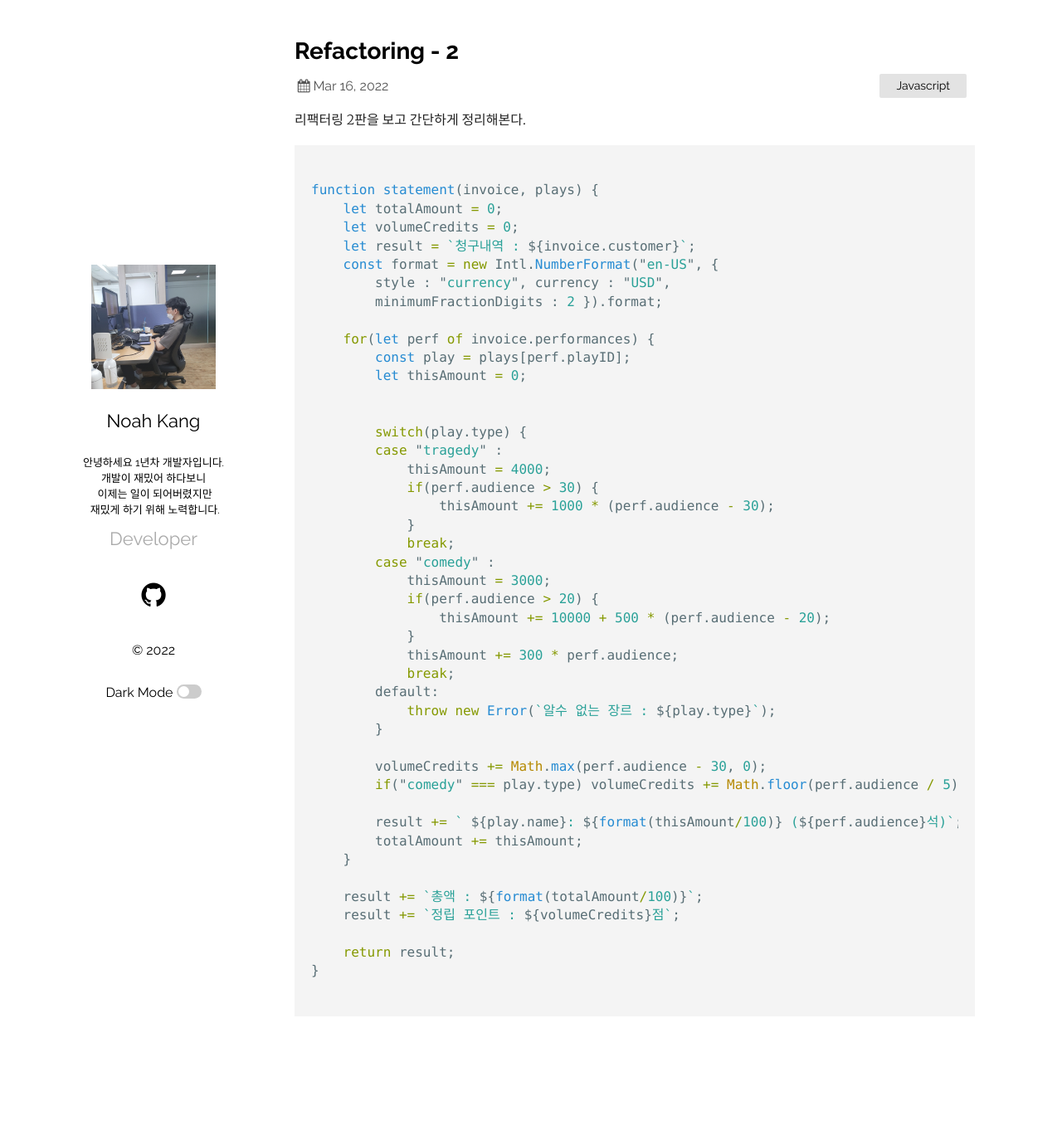
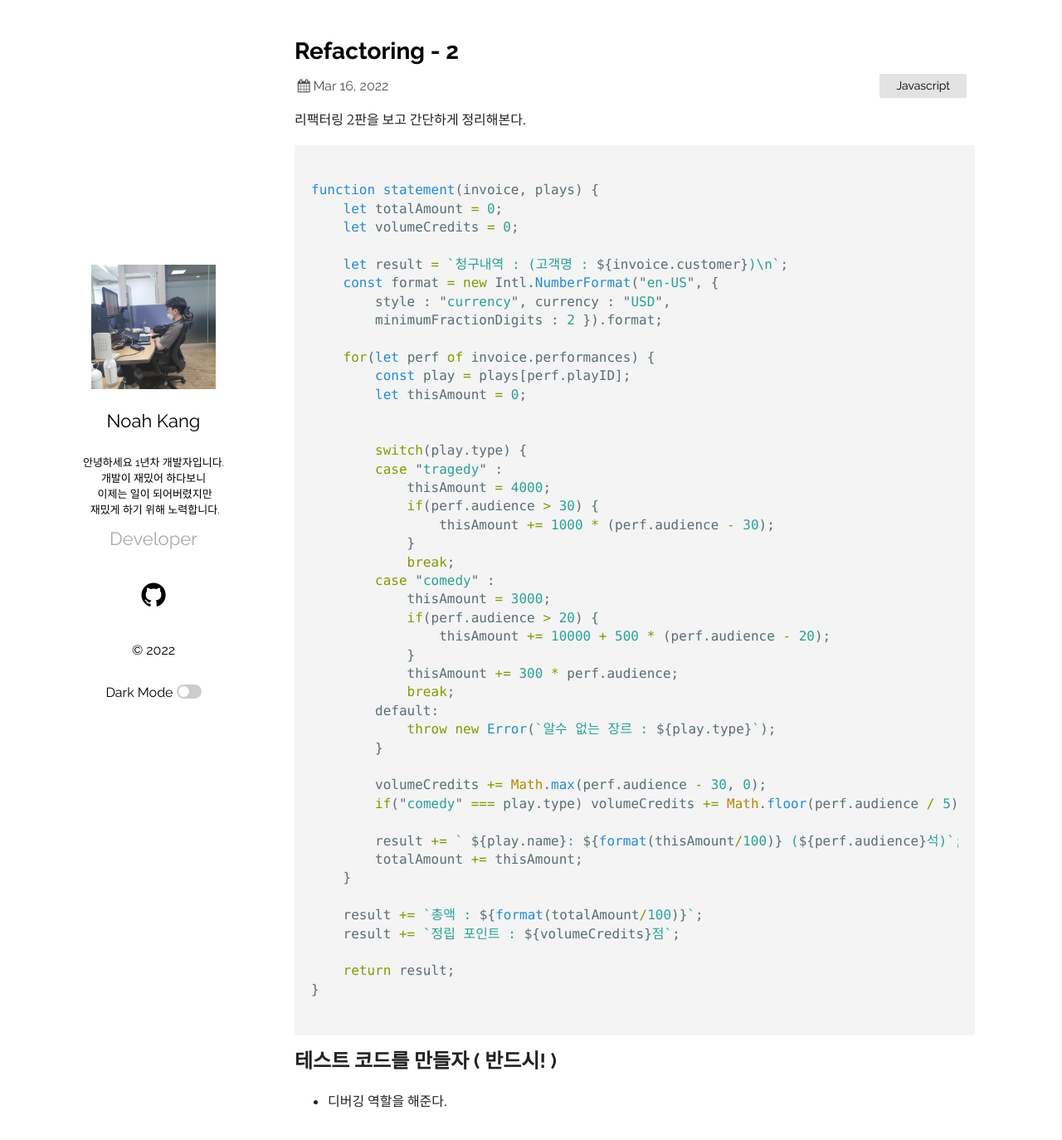
Before and after one commit to Knoa0405/Knoa0405.github.io, a Jekyll site: the page built from _posts/2022-03-16-refactoring.markdown, in a window 1280 px wide and 1387 px high. Shown: the top 1374 px of the window at 83% size. Built offline with Jekyll 4.4.1, drawn with Linux system fonts in a browser that asks for light colours.

Commit message:
update post in refactoring

````diff
--- a/_posts/2022-03-16-refactoring.markdown
+++ b/_posts/2022-03-16-refactoring.markdown
@@ -10,7 +10,8 @@ categories: Javascript
 function statement(invoice, plays) {
     let totalAmount = 0;
     let volumeCredits = 0;
-    let result = `청구내역 : ${invoice.customer}`;
+
+    let result = `청구내역 : (고객명 : ${invoice.customer})\n`;
     const format = new Intl.NumberFormat("en-US", {
         style : "currency", currency : "USD",
         minimumFractionDigits : 2 }).format;
@@ -52,3 +53,6 @@ function statement(invoice, plays) {
 }
 
 ```
+
+## 테스트 코드를 만들자 ( 반드시! )
+- 디버깅 역할을 해준다.
````
